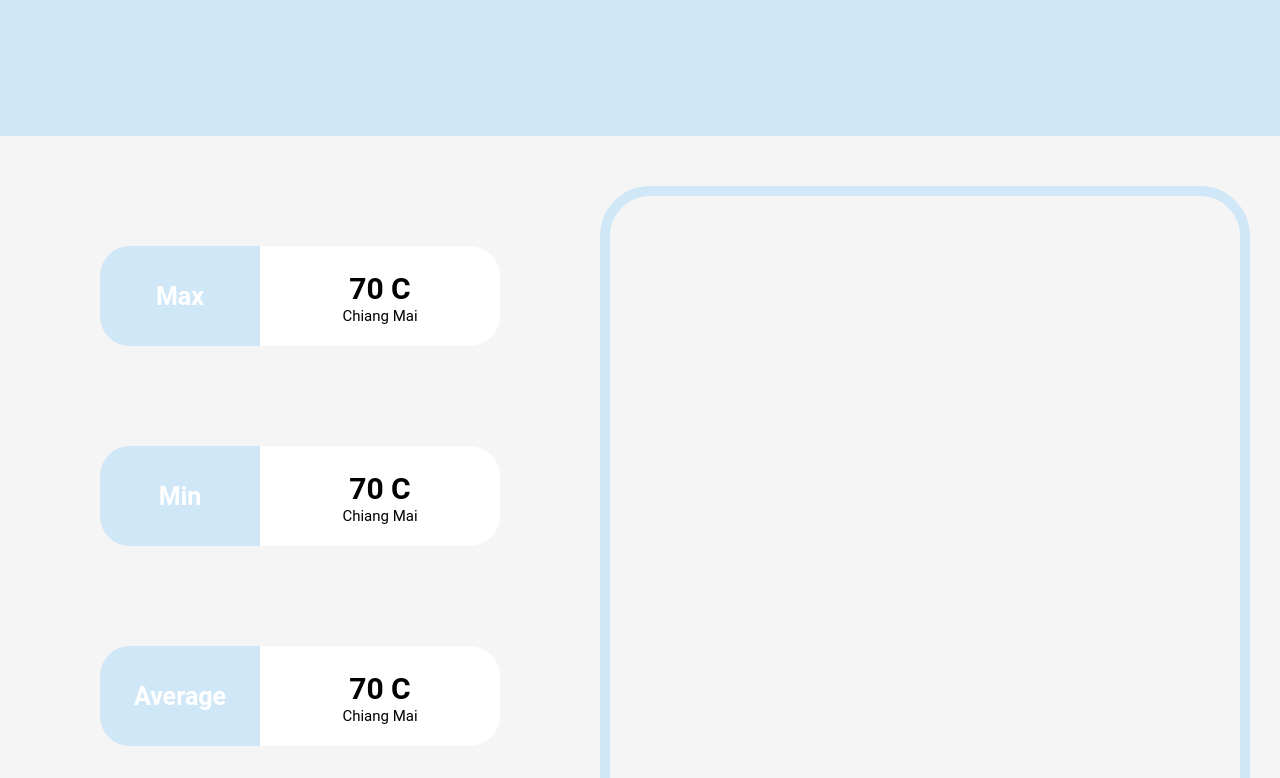
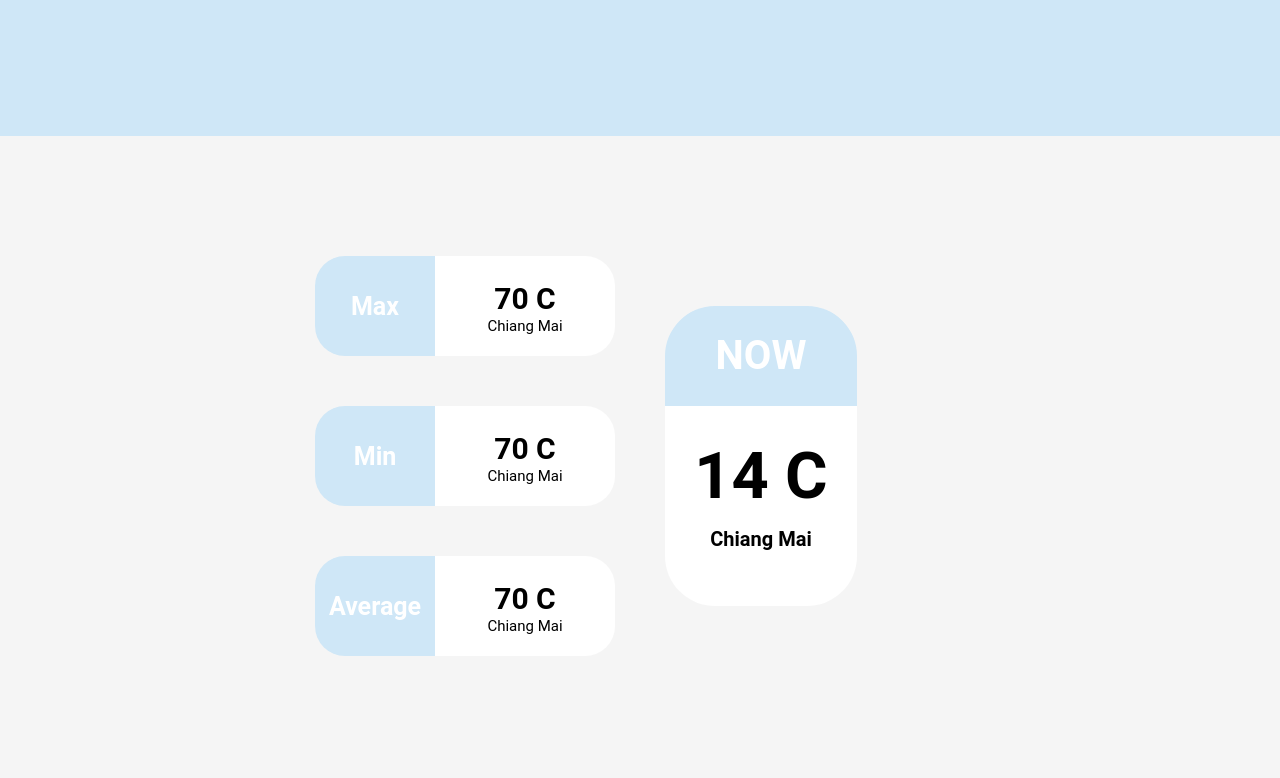
Before and after one commit to sahatsawat1/a-temp, a React (Create React App) app: page / in a window 1280 px wide. Shown: the part 680-1458 px from the top of the page. Built offline with nearby package versions, Linux system fonts and the light colour scheme.

Commit message:
Edit List in components

```diff
--- a/src/components/List/ListElements.js
+++ b/src/components/List/ListElements.js
@@ -1,19 +1,21 @@
 import styled from 'styled-components'
 
 export const ListTemp = styled.div`
-    height: 90vh;
+    width: 50%;
+    height: 80vh;
     box-sizing: border-box;
     display: flex;
     justify-content: center;
-    align-items: center;
+    align-items: flex-end;
     flex-direction: column;
 `
 
 export const ListComponents = styled.div`
-    width: 400px;
+    width: 300px;
     display: flex;
     flex-direction: row;
-    margin: 50px 100px;
+    margin: 25px;
+    justify-content: right;
 `
 
 export const CompoLeft = styled.div`
@@ -54,13 +56,54 @@ export const RealTime = styled.div`
 `
 
 export const BoxRealTime = styled.div`
-    width: 100%;
-    padding: 50px 50px 50px 0;
+    width: 50%;
+    display: flex;
+    align-items: center;
 `
 
 export const RTDetails = styled.div`
+    width: 30%;
+    height: 50%;
+    border-radius: 50px;
+    display: flex;
+    justify-content: center;
+    align-items: center;
+    flex-direction: column;
+    font-size: 50px;
+    font-weight: bold;
+    margin: 25px;
+    h2{
+        font-size: 40px;
+        margin: 20px 0;
+    }
+    h1 {
+        font-size: 65px;
+    }
+    p {
+        font-size: 20px;
+        margin: 20px 0;
+    }
+`
+
+export const Top = styled.div`
+    background-color: #CFE7F7;
     width: 100%;
-    height: 100%;
-    border-radius: 50px;
-    border: 10px solid #CFE7F7;
+    height: 100px;
+    color: #fff;
+    display: flex;
+    justify-content: center;
+    align-items: center;
+    border-radius: 50px 50px 0 0;
 `
+
+
+export const Bottom = styled.div`
+    background-color: #fff;
+    width: 100%;
+    height: 200px;
+    display: flex;
+    justify-content: center;
+    align-items: center;
+    flex-direction: column;
+    border-radius: 0 0 50px 50px;
+`
--- a/src/components/List/index.js
+++ b/src/components/List/index.js
@@ -1,5 +1,5 @@
 import React from 'react'
-import { ListTemp, ListComponents, CompoLeft, CompoRight, RealTime, BoxRealTime, RTDetails } from './ListElements'
+import { ListTemp, ListComponents, CompoLeft, CompoRight, RealTime, BoxRealTime, RTDetails, Top, Bottom } from './ListElements'
 
 const List = () => {
     return (
@@ -35,7 +35,13 @@ const List = () => {
             </ListTemp>
             <BoxRealTime>
                 <RTDetails>
-
+                    <Top>
+                        <h2>NOW</h2>
+                    </Top>
+                    <Bottom>
+                        <h1>14 C</h1>
+                        <p>Chiang Mai</p>
+                    </Bottom>
                 </RTDetails>
             </BoxRealTime>
         </RealTime>
```
